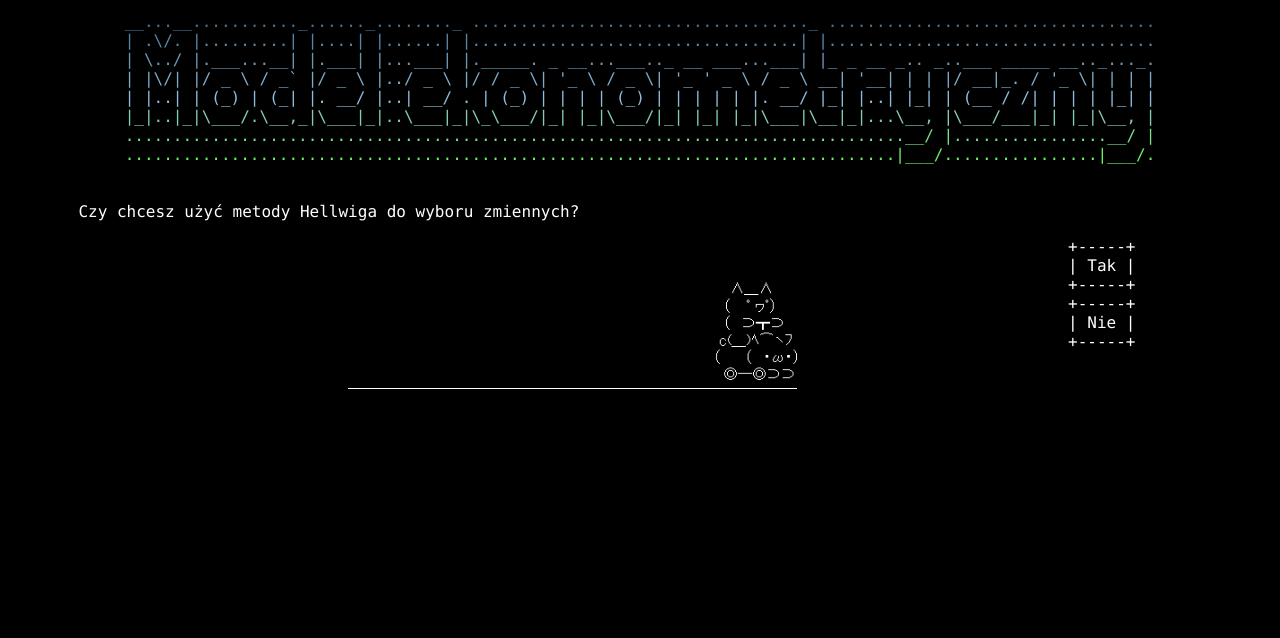
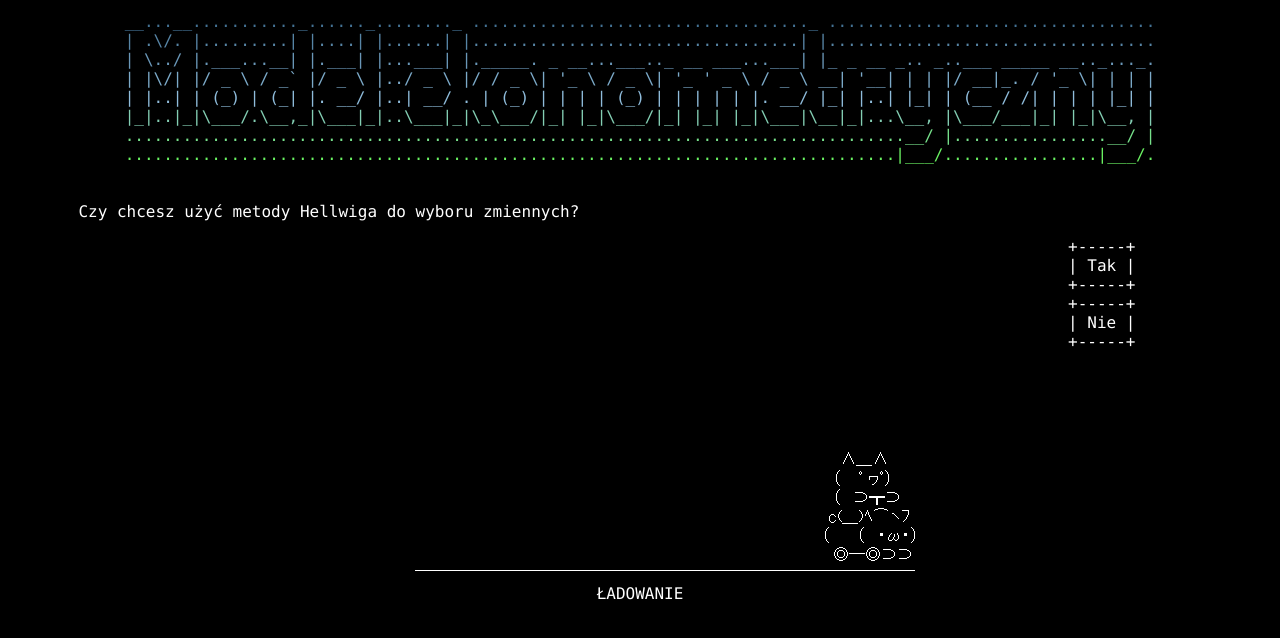
Before and after one commit to sandrapol/kck, an Angular app in the folder frontend/: page /choice in a window 1280 px wide. Shown: the top 638 px of the page. Built offline with nearby package versions, Linux system fonts and the light colour scheme.

Commit message:
nowy div swini

```diff
--- a/frontend/src/app/app.module.ts
+++ b/frontend/src/app/app.module.ts
@@ -8,6 +8,7 @@ import { HttpClientModule } from '@angular/common/http';
 import { MainComponent } from './main/main.component';
 import { HeaderComponent } from './header/header.component';
 import { ParamChoiceComponent } from './param-choice/param-choice.component';
+import { LoadingComponent } from './loading/loading.component';
 
 @NgModule({
   declarations: [
@@ -15,7 +16,8 @@ import { ParamChoiceComponent } from './param-choice/param-choice.component';
     HomeComponent,
     MainComponent,
     HeaderComponent,
-    ParamChoiceComponent
+    ParamChoiceComponent,
+    LoadingComponent
   ],
   imports: [
     BrowserModule,
--- /dev/null
+++ b/frontend/src/app/loading/loading.component.css
@@ -0,0 +1,8 @@
+.swiniak{
+    display: block;
+    margin-left: auto;
+    margin-right: auto;
+    width: 40%;
+    margin-top: 20%;
+    text-align: center
+}
--- /dev/null
+++ b/frontend/src/app/loading/loading.component.html
@@ -0,0 +1,4 @@
+  <div class="swiniak">
+    <img src="assets/images/swiniak2.gif">
+       ŁADOWANIE
+  </div>
--- /dev/null
+++ b/frontend/src/app/loading/loading.component.ts
@@ -0,0 +1,15 @@
+import { Component, OnInit } from '@angular/core';
+
+@Component({
+  selector: 'app-loading',
+  templateUrl: './loading.component.html',
+  styleUrls: ['./loading.component.css']
+})
+export class LoadingComponent implements OnInit {
+
+  constructor() { }
+
+  ngOnInit() {
+  }
+
+}
--- a/frontend/src/app/param-choice/param-choice.component.css
+++ b/frontend/src/app/param-choice/param-choice.component.css
@@ -17,11 +17,3 @@
 .hellwig{
     width: 100%;
 }
-
-.swiniak{
-    display: block;
-    margin-left: auto;
-    margin-right: auto;
-    width: 40%;
-    margin-top: 5%;
-}
--- a/frontend/src/app/param-choice/param-choice.component.html
+++ b/frontend/src/app/param-choice/param-choice.component.html
@@ -24,7 +24,5 @@
         +-----+</label>
     </div>
   </div>
-    <div>
-      <img class="swiniak" src = "assets/images/swiniak2.gif">
+  <app-loading></app-loading>
 </div>
-</div>
```
Also changed, not shown: 1 other file (tests, documents, lock files or other folders). Lines whose indentation alone changed are shown as unchanged.
